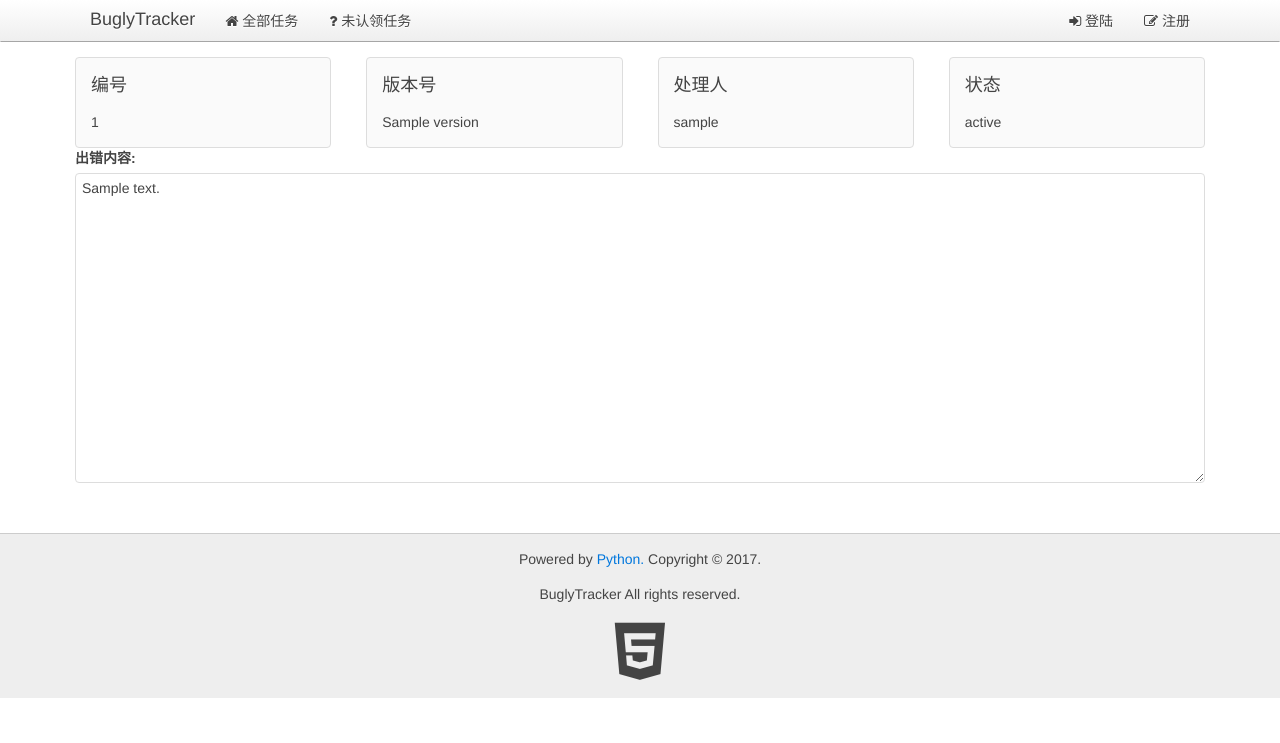
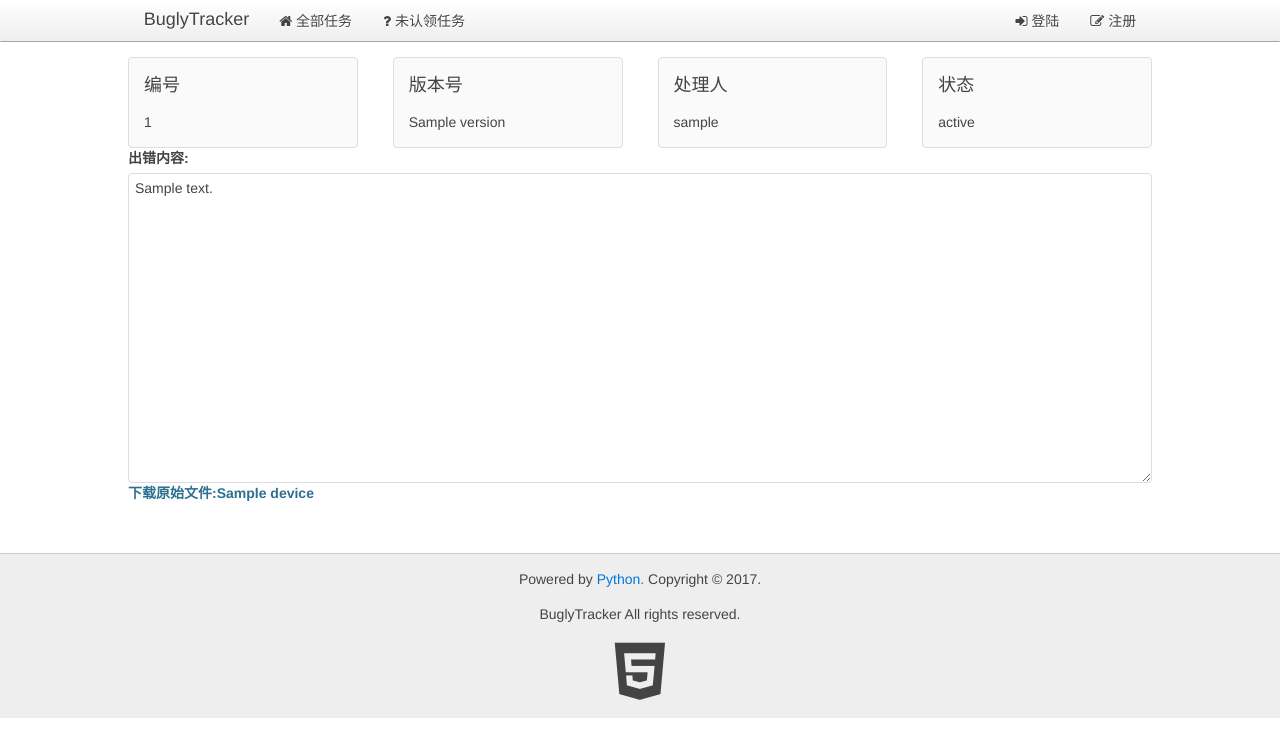
Before and after one commit to sai27/BuglyTracker, a Python web app: template www/templates/issue_detail.html in a window 1280 px wide. Shown: the top 743 px of the page. Run offline with Jinja, Linux system fonts and the light colour scheme; the template is opened without the code that fills it: most values are stand-ins (such as "Sample title", 1, 10 or a date in 2020).

Commit message:
调整页面的布局

```diff
--- a/www/templates/__base__.html
+++ b/www/templates/__base__.html
@@ -34,7 +34,7 @@
 </head>
 <body>
     <nav class="uk-navbar uk-navbar-attached uk-margin-bottom">
-        <div class="uk-container uk-container-center">
+        <div class="uk-width-medium-4-5 uk-container-center">
             <a href="/" class="uk-navbar-brand">BuglyTracker</a>
             <ul class="uk-navbar-nav">
                 <li data-url="issues"><a href="/"><i class="uk-icon-home"></i> 全部任务</a></li>
@@ -63,7 +63,7 @@
         </div>
     </nav>
 
-    <div class="uk-container uk-container-center">
+    <div class="uk-width-medium-4-5 uk-container-center">
         <div class="uk-grid">
             <!-- content -->
             {% block content %}
--- a/www/templates/issue_detail.html
+++ b/www/templates/issue_detail.html
@@ -44,11 +44,17 @@
                 </textarea>
             </div>
         </div>
+        {% for device in devices %}
+        <a href="{{device}}"> <div class="uk-text-primary uk-text-bold">下载原始文件:{{device}}</div> </a>
+        {% endfor %}
         {% if __user__ %}
-        <a href="{{file}}"> <div class="uk-text-primary uk-text-bold">下载原始文件</div> </a>
         <div class="uk-form-row">
+            {% if status == "处理中" %}
             <button class="uk-button uk-button-primary"><i class="uk-icon-check"></i> 解决</button>
-            <a href="/manage/blogs" class="uk-button"><i class="uk-icon-times"></i> 放弃</a>
+            <button class="uk-button"><i class="uk-icon-times"></i> 放弃</button>
+            {% else %}
+            <button class="uk-button uk-button-success"><i class="uk-icon-check"></i> 领取</button>
+            {% endif %}
         </div>
         {% endif %}
     </div>
```
Also changed, not shown: www/handlers.py (+9 -2 lines).
